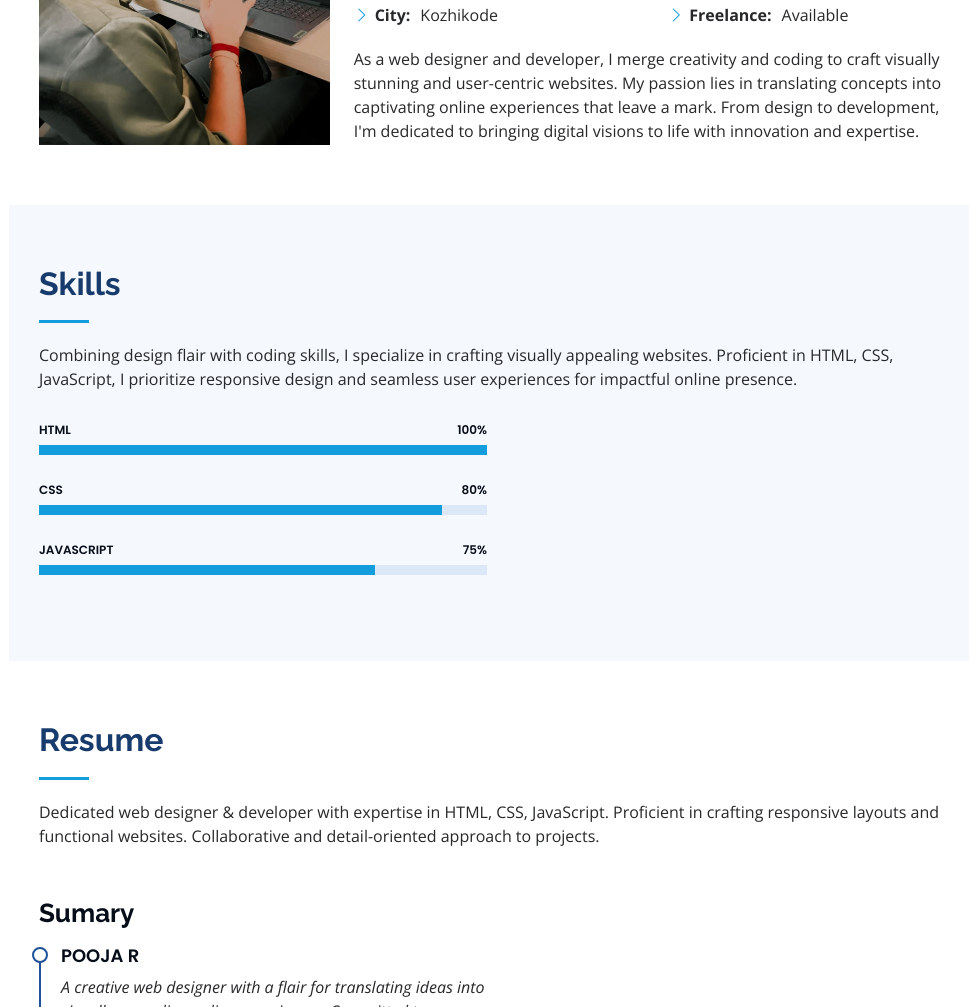
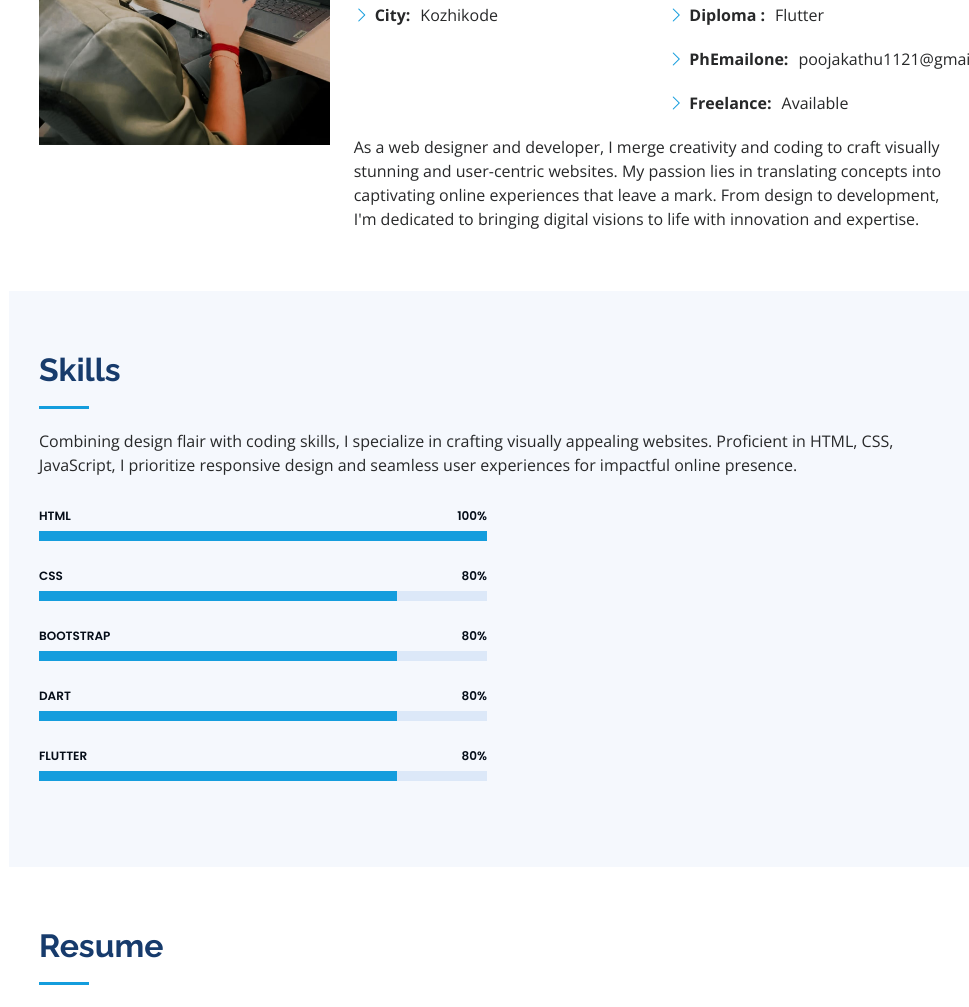
Before and after one commit to PoojaR1121/Portfolio, a plain HTML site: page index.html in a window 1280 px wide. Shown: the part 1273-2280 px from the top of the page, without its empty margins (291-1260 px from the left). Drawn offline with nearby package versions, Linux system fonts and the light colour scheme.

Commit message:
Update index.html

```diff
--- a/index.html
+++ b/index.html
@@ -110,6 +110,8 @@
                 <ul>
                   <li><i class="bi bi-chevron-right"></i> <strong>Age:</strong> <span>19</span></li>
                   <li><i class="bi bi-chevron-right"></i> <strong>Plus Two:</strong> <span>Computer Science</span></li>
+                   <li><i class="bi bi-chevron-right"></i> <strong> Computer Course:</strong> <span> Python</span></li>
+                   <li><i class="bi bi-chevron-right"></i> <strong> Diploma :</strong> <span>Flutter</span></li>
                   <li><i class="bi bi-chevron-right"></i> <strong>PhEmailone:</strong> <span>poojakathu1121@gmail.com</span></li>
                   <li><i class="bi bi-chevron-right"></i> <strong>Freelance:</strong> <span>Available</span></li>
                 </ul>
@@ -148,14 +150,26 @@
             <div class="progress">
               <span class="skill">CSS <i class="val">80%</i></span>
               <div class="progress-bar-wrap">
-                <div class="progress-bar" role="progressbar" aria-valuenow="90" aria-valuemin="0" aria-valuemax="100"></div>
+                <div class="progress-bar" role="progressbar" aria-valuenow="80" aria-valuemin="0" aria-valuemax="100"></div>
               </div>
             </div>
 
             <div class="progress">
-              <span class="skill">JavaScript <i class="val">75%</i></span>
+              <span class="skill">BOOTSTRAP <i class="val">80%</i></span>
               <div class="progress-bar-wrap">
-                <div class="progress-bar" role="progressbar" aria-valuenow="75" aria-valuemin="0" aria-valuemax="100"></div>
+                <div class="progress-bar" role="progressbar" aria-valuenow="80" aria-valuemin="0" aria-valuemax="100"></div>
+              </div>
+            </div>
+             <div class="progress">
+              <span class="skill">DART <i class="val">80%</i></span>
+              <div class="progress-bar-wrap">
+                <div class="progress-bar" role="progressbar" aria-valuenow="80" aria-valuemin="0" aria-valuemax="100"></div>
+              </div>
+            </div>
+             <div class="progress">
+              <span class="skill">FLUTTER <i class="val">80%</i></span>
+              <div class="progress-bar-wrap">
+                <div class="progress-bar" role="progressbar" aria-valuenow="80" aria-valuemin="0" aria-valuemax="100"></div>
               </div>
             </div>
 
```
